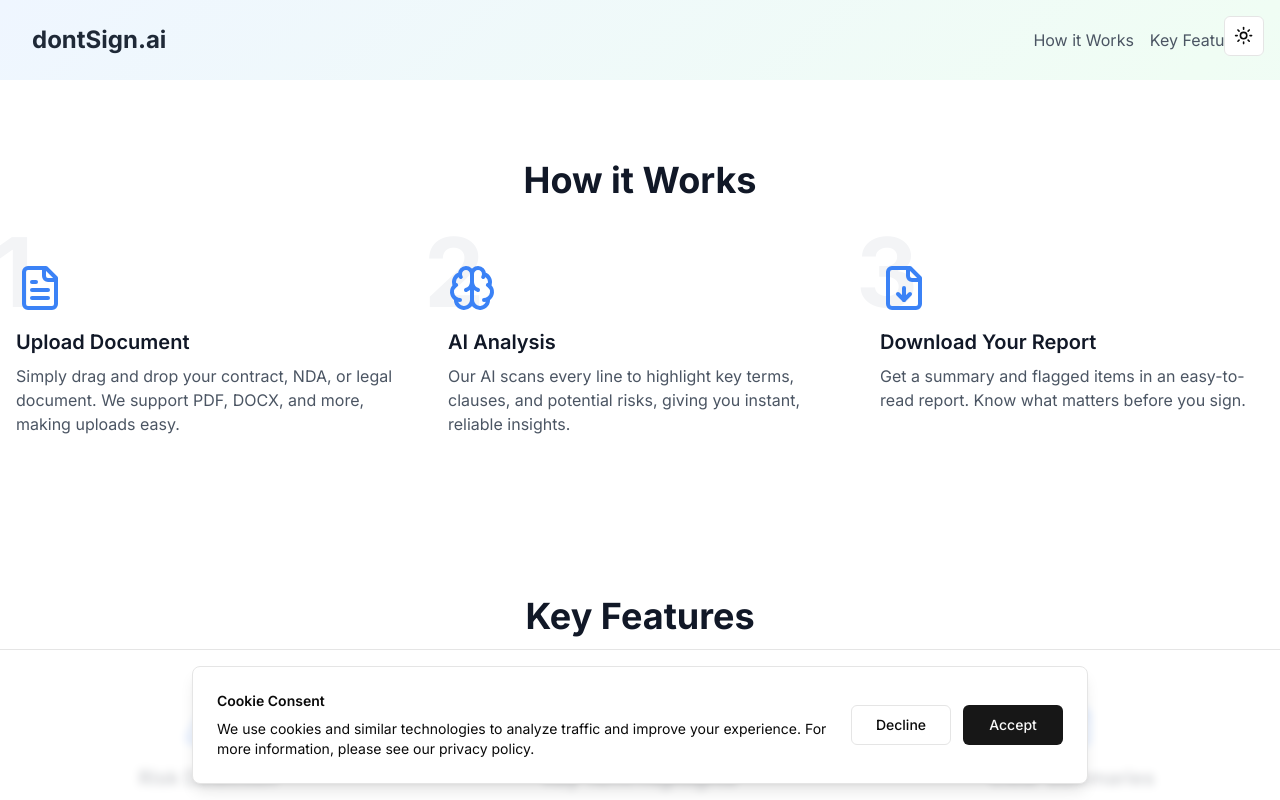
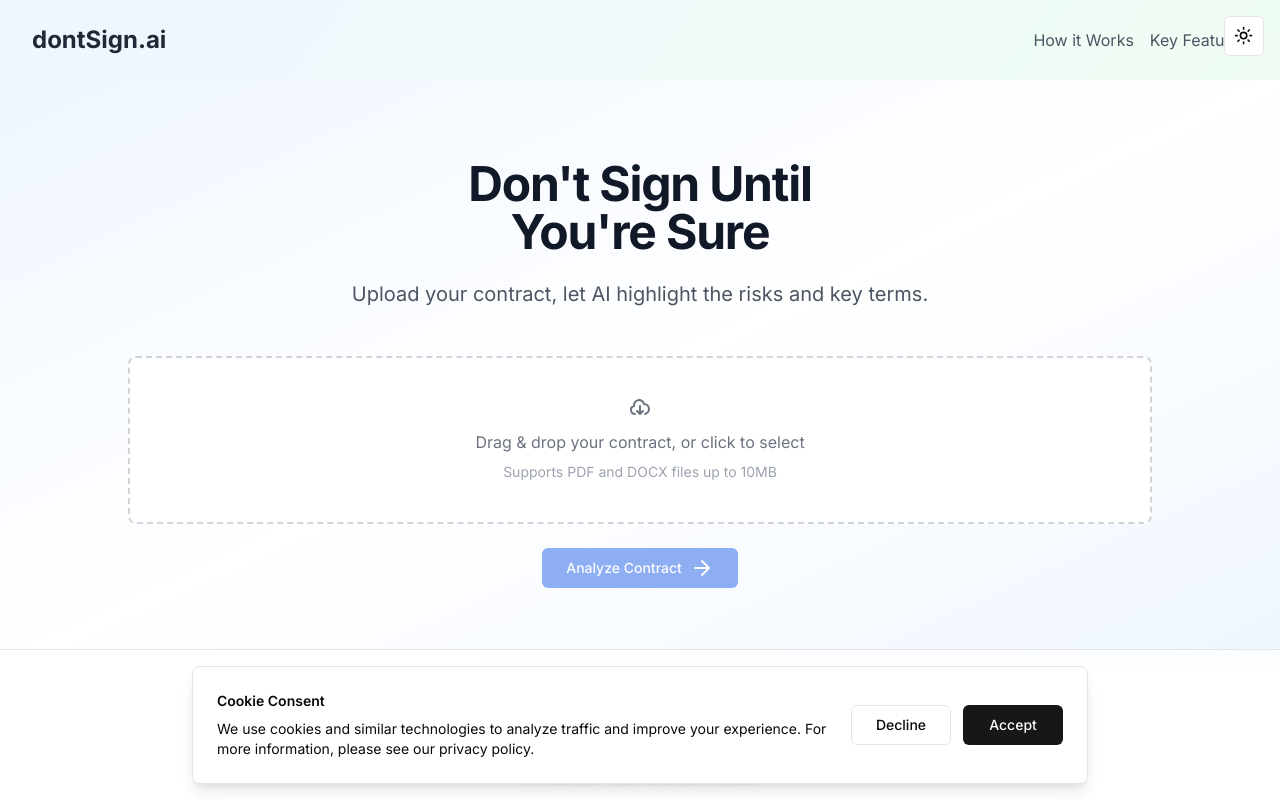
Before and after one commit to morhendos/dontsign, a Next.js app: page / in a window 1280 px wide. Shown: the top 800 px of the page. Built offline with nearby package versions, Linux system fonts and the light colour scheme; no server answers.

Commit message:
fix: Restore complete Hero component with logging

```diff
--- a/components/hero/Hero.tsx
+++ b/components/hero/Hero.tsx
@@ -13,7 +13,69 @@ import { AnalysisResults } from '../analysis-results/AnalysisResults';
 import type { AnalysisResult, ErrorDisplay as ErrorDisplayType } from '@/types/analysis';
 
 export default function Hero() {
-  // ... state and refs remain the same ...
+  const [file, setFile] = useState<File | null>(null);
+  const [analysis, setAnalysis] = useState<AnalysisResult | null>(null);
+  const [isAnalyzing, setIsAnalyzing] = useState(false);
+  const [error, setError] = useState<ErrorDisplayType | null>(null);
+  const [progress, setProgress] = useState(0);
+  const [stage, setStage] = useState<'preprocessing' | 'analyzing' | 'complete'>('preprocessing');
+  const [processingStatus, setProcessingStatus] = useState<string>('');
+
+  const timeoutRef = useRef<NodeJS.Timeout>();
+  const readerRef = useRef<ReadableStreamDefaultReader | null>(null);
+
+  useEffect(() => {
+    return () => {
+      if (timeoutRef.current) {
+        clearTimeout(timeoutRef.current);
+      }
+      if (readerRef.current) {
+        readerRef.current.cancel();
+      }
+    };
+  }, []);
+
+  const setStatusWithTimeout = (status: string, duration = 2000) => {
+    setProcessingStatus(status);
+    if (timeoutRef.current) {
+      clearTimeout(timeoutRef.current);
+    }
+    timeoutRef.current = setTimeout(() => setProcessingStatus(''), duration);
+  };
+
+  const handleFileSelect = async (selectedFile: File | null) => {
+    if (!selectedFile) {
+      setError({
+        message: 'Please select a valid PDF or DOCX file.',
+        type: 'warning'
+      });
+      return;
+    }
+
+    setIsAnalyzing(true);
+    setProgress(1);
+    setStage('preprocessing');
+    setStatusWithTimeout('Starting file processing...');
+
+    try {
+      if (selectedFile.type === 'application/pdf') {
+        setStatusWithTimeout('Validating PDF document...');
+        await readPdfText(selectedFile, true);
+      }
+
+      setProgress(2);
+      setFile(selectedFile);
+      setAnalysis(null);
+      setError(null);
+      setStatusWithTimeout('File processed successfully');
+    } catch (error) {
+      console.error('Error processing uploaded file:', error);
+      handleAnalysisError(error);
+    } finally {
+      setIsAnalyzing(false);
+      setProgress(0);
+    }
+  };
 
   const handleAnalyze = async () => {
     if (!file) {
@@ -162,5 +224,59 @@ export default function Hero() {
     }
   };
 
-  // ... rest of the component remains the same ...
+  const handleAnalysisError = (error: unknown) => {
+    let errorMessage = 'An unexpected error occurred. Please try again.';
+    let errorType: ErrorDisplayType['type'] = 'error';
+
+    if (error instanceof PDFProcessingError || error instanceof ContractAnalysisError) {
+      errorMessage = error.message;
+      trackError(error.code, error.message);
+    } else {
+      trackError('UNKNOWN_ERROR', error instanceof Error ? error.message : 'Unknown error');
+    }
+
+    setError({ message: errorMessage, type: errorType });
+    setProgress(0);
+    setStage('preprocessing');
+  };
+
+  return (
+    <section className="py-20 px-4 bg-gradient-to-br from-blue-50 via-white to-blue-50 dark:from-gray-900 dark:via-gray-800 dark:to-gray-900">
+      <div className="max-w-5xl mx-auto">
+        <h1 className="text-5xl font-bold mb-6 tracking-tight text-gray-900 dark:text-white text-center">
+          Don't Sign Until<br />You're Sure
+        </h1>
+        <p className="text-xl text-gray-600 dark:text-gray-300 mb-12 max-w-2xl mx-auto text-center">
+          Upload your contract, let AI highlight the risks and key terms.
+        </p>
+
+        <FileUploadArea
+          file={file}
+          error={error}
+          onFileSelect={handleFileSelect}
+          isUploading={isAnalyzing && progress <= 2}
+          processingStatus={processingStatus}
+        />
+
+        <div className="flex justify-center mt-6">
+          <AnalysisButton
+            isDisabled={!file || isAnalyzing}
+            isAnalyzing={isAnalyzing}
+            onClick={handleAnalyze}
+          />
+        </div>
+
+        <AnalysisProgress
+          currentChunk={analysis?.metadata?.currentChunk ?? 0}
+          totalChunks={analysis?.metadata?.totalChunks ?? 0}
+          isAnalyzing={isAnalyzing}
+          stage={stage}
+          progress={progress}
+        />
+
+        {error && <ErrorDisplay error={error} />}
+        {analysis && <AnalysisResults analysis={analysis} />}
+      </div>
+    </section>
+  );
 }
```
